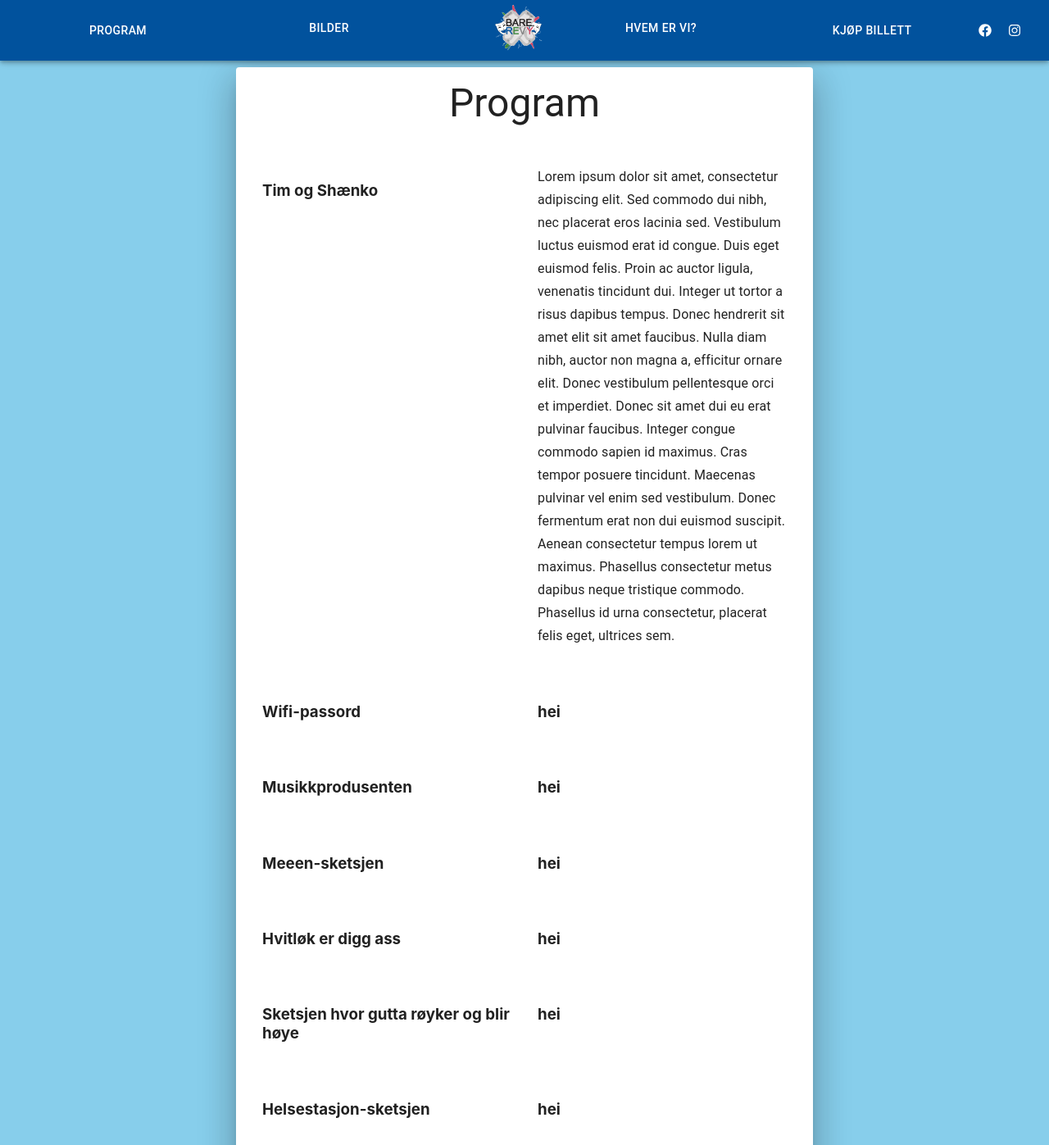
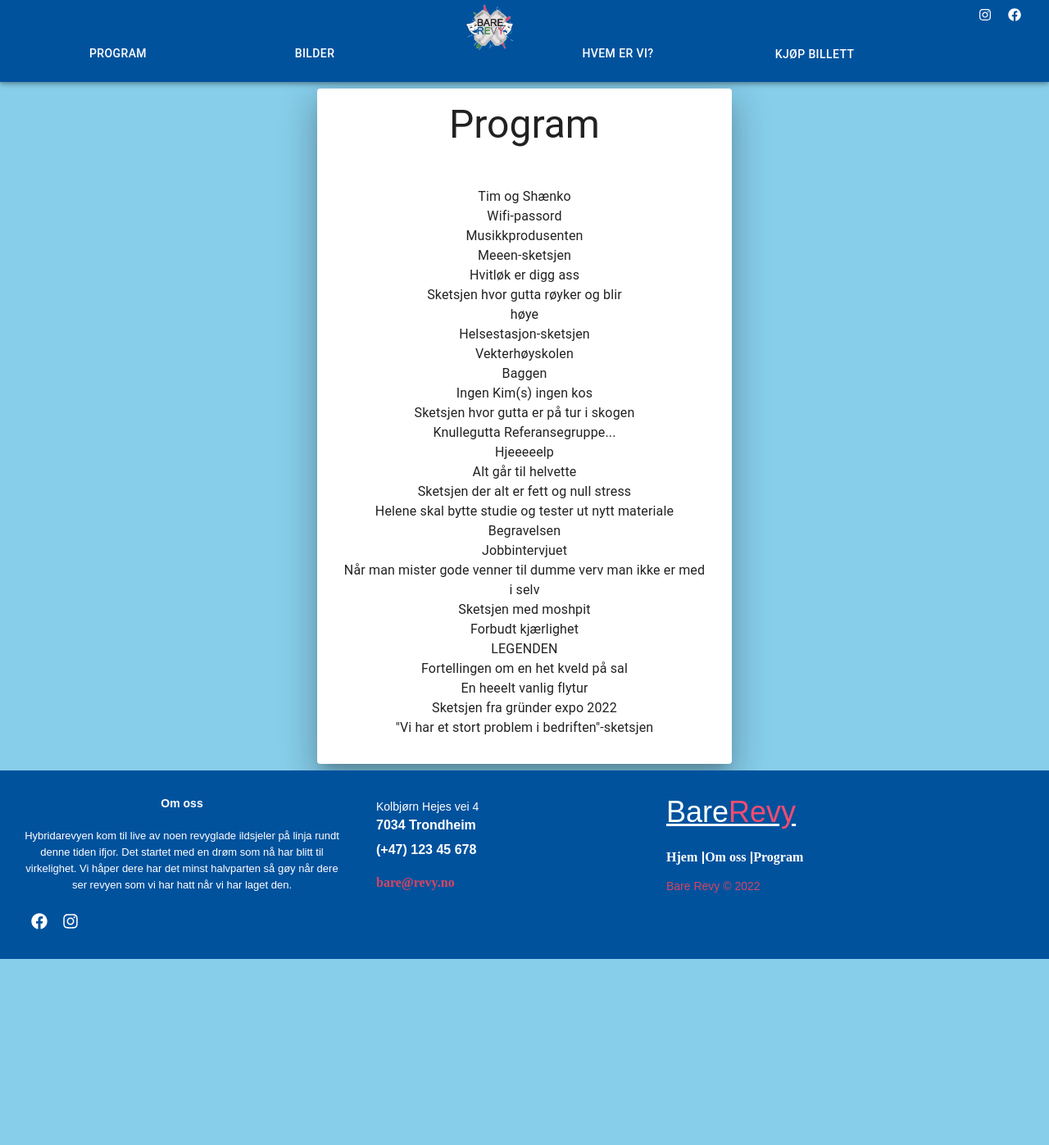
Before and after one commit to johafr/Hybridarevyen, a React (Create React App) app: page /Program in a window 1280 px wide. Shown: the top 1397 px of the page at 82% size. After the commit the page ends 1170 px from the top, so only its background shows below. Built offline with nearby package versions, Linux system fonts and the light colour scheme.

Commit message:
Fixed navbar and program

```diff
--- a/src/components/NavBar.tsx
+++ b/src/components/NavBar.tsx
@@ -22,8 +22,8 @@
 
 const useStyles = makeStyles({
   drawer: {
-    width: 250,
-  },
+    width: 250
+  }
 });
 
 export default function NavBar() {
@@ -34,17 +34,26 @@
   return (
     <>
       <BrowserView>
-        <Box sx={{ flexGrow: 1, position: "sticky", top: 0, zIndex: 9999 }}>
+        <Box
+          sx={{
+            width: "100%",
+            flexGrow: 1,
+            position: "sticky",
+            top: 0,
+            zIndex: 9999
+          }}
+        >
           <AppBar position="static" style={{ background: "#01529d" }}>
-            <Toolbar variant="regular">
+            <Toolbar variant="regular" sx={{ width: "auto" }}>
+              <Box sx={{ width: "100%", height: "auto" }}>
                 <Button
                   variant="text"
                   style={{
                     color: "white",
                     marginTop: "20px",
-                  transition: "0.2s",
+                    transition: "0.2s"
                   }}
-                onClick={(e) => history.push("/program")}
+                  onClick={e => history.push("/program")}
                 >
                   Program
                 </Button>
@@ -55,9 +64,9 @@
                     marginRight: "500px",
                     margin: "auto",
                     marginTop: "20px",
-                  transition: "0.2s",
+                    transition: "0.2s"
                   }}
-                onClick={(e) => history.push("/Images")}
+                  onClick={e => history.push("/Bilder")}
                 >
                   Bilder
                 </Button>
@@ -71,9 +80,9 @@
                     color: "white",
                     margin: "auto",
                     marginTop: "20px",
-                  transition: "0.2s",
+                    transition: "0.2s"
                   }}
-                onClick={(e) => history.push("/styret")}
+                  onClick={e => history.push("/styret")}
                 >
                   Hvem er vi?
                 </Button>
@@ -84,7 +93,7 @@
                       color: "white",
                       margin: "auto",
                       marginTop: "20px",
-                    transition: "0.2s",
+                      transition: "0.2s"
                     }}
                   >
                     Kjøp Billett
@@ -98,7 +107,7 @@
                     style={{
                       float: "right",
                       padding: "10px",
-                    transition: "0.2s",
+                      transition: "0.2s"
                     }}
                   />
                 </a>
@@ -110,10 +119,11 @@
                     style={{
                       float: "right",
                       padding: "10px",
-                    transition: "0.2s",
+                      transition: "0.2s"
                     }}
                   />
                 </a>
+              </Box>
             </Toolbar>
           </AppBar>
         </Box>
@@ -143,19 +153,19 @@
                   <ListItem button>
                     <ListItemText
                       primary="Program"
-                      onClick={(e) => history.push("/program")}
+                      onClick={e => history.push("/program")}
                     />
                   </ListItem>
                   <ListItem button>
                     <ListItemText
                       primary="Bilder"
-                      onClick={(e) => history.push("/Bilder")}
+                      onClick={e => history.push("/Bilder")}
                     />
                   </ListItem>
                   <ListItem button>
                     <ListItemText
                       primary="Hvem er vi?"
-                      onClick={(e) => history.push("/Styret")}
+                      onClick={e => history.push("/Styret")}
                     />
                   </ListItem>
                   <ListItem button>
--- a/src/screens/Program.tsx
+++ b/src/screens/Program.tsx
@@ -10,6 +10,33 @@
 interface props extends defaultProps {}
 
 const OmOss: React.FC<props> = () => {
+  var text = `Tim og Shænko \n
+                Wifi-passord \n
+                Musikkprodusenten \n
+                Meeen-sketsjen \n
+                Hvitløk er digg ass \n
+                Sketsjen hvor gutta røyker og blir
+                høye \n
+                Helsestasjon-sketsjen \n
+                Vekterhøyskolen\n
+                Baggen \n
+                Ingen Kim(s) ingen kos \n
+                Sketsjen hvor gutta er på tur i skogen\n
+                Knullegutta Referansegruppe... \n
+                Hjeeeeelp \n
+                Alt går til helvette \n
+                Sketsjen der alt er fett og null stress \n
+                Helene skal bytte studie og tester ut nytt materiale \n
+                Begravelsen \n
+                Jobbintervjuet \n
+                Når man mister gode venner til dumme verv man ikke er med i selv \n
+                Sketsjen med moshpit \n
+                Forbudt kjærlighet \n
+                LEGENDEN \n
+                Fortellingen om en het kveld på sal \n
+                En heeelt vanlig flytur \n
+                Sketsjen fra gründer expo 2022 \n
+                "Vi har et stort problem i bedriften"-sketsjen`;
   return (
     <div>
       <NavBar />
@@ -28,7 +55,7 @@
             flexWrap: "wrap",
             "& > :not(style)": {
               m: 1,
-              width: "55%",
+              width: "90%",
               height: "auto",
               minHeight: 500
             }
@@ -41,194 +68,11 @@
               </Box>
             </Grid>
             <Box m={4}>
-              <Grid container className="divide-container" spacing={4}>
-                <Grid className="divide-container" item xs={12} sm={6} md={6}>
-                  <h3>Tim og Shænko</h3>
-                </Grid>
-                <Grid className="divide-container" item xs={12} sm={6} md={6}>
-                  <Typography variant="subtitle1" paragraph>
-                    Lorem ipsum dolor sit amet, consectetur adipiscing elit. Sed
-                    commodo dui nibh, nec placerat eros lacinia sed. Vestibulum
-                    luctus euismod erat id congue. Duis eget euismod felis.
-                    Proin ac auctor ligula, venenatis tincidunt dui. Integer ut
-                    tortor a risus dapibus tempus. Donec hendrerit sit amet elit
-                    sit amet faucibus. Nulla diam nibh, auctor non magna a,
-                    efficitur ornare elit. Donec vestibulum pellentesque orci et
-                    imperdiet. Donec sit amet dui eu erat pulvinar faucibus.
-                    Integer congue commodo sapien id maximus. Cras tempor
-                    posuere tincidunt. Maecenas pulvinar vel enim sed
-                    vestibulum. Donec fermentum erat non dui euismod suscipit.
-                    Aenean consectetur tempus lorem ut maximus. Phasellus
-                    consectetur metus dapibus neque tristique commodo. Phasellus
-                    id urna consectetur, placerat felis eget, ultrices sem.
-                  </Typography>
-                </Grid>
-                <Grid className="divide-container" item xs={12} sm={6} md={6}>
-                  <h3>Wifi-passord</h3>
-                </Grid>
-                <Grid className="divide-container" item xs={12} sm={6} md={6}>
-                  <h3>hei</h3>
-                </Grid>
-                <Grid className="divide-container" item xs={12} sm={6} md={6}>
-                  <h3>Musikkprodusenten</h3>
-                </Grid>
-                <Grid className="divide-container" item xs={12} sm={6} md={6}>
-                  <h3>hei</h3>
-                </Grid>
-                <Grid className="divide-container" item xs={12} sm={6} md={6}>
-                  <h3>Meeen-sketsjen</h3>
-                </Grid>
-                <Grid className="divide-container" item xs={12} sm={6} md={6}>
-                  <h3>hei</h3>
-                </Grid>
-                <Grid className="divide-container" item xs={12} sm={6} md={6}>
-                  <h3>Hvitløk er digg ass</h3>
-                </Grid>
-                <Grid className="divide-container" item xs={12} sm={6} md={6}>
-                  <h3>hei</h3>
-                </Grid>
-                <Grid className="divide-container" item xs={12} sm={6} md={6}>
-                  <h3>Sketsjen hvor gutta røyker og blir høye</h3>
-                </Grid>
-                <Grid className="divide-container" item xs={12} sm={6} md={6}>
-                  <h3>hei</h3>
-                </Grid>
-                <Grid className="divide-container" item xs={12} sm={6} md={6}>
-                  <h3>Helsestasjon-sketsjen</h3>
-                </Grid>
-                <Grid className="divide-container" item xs={12} sm={6} md={6}>
-                  <h3>hei</h3>
-                </Grid>
-                <Grid className="divide-container" item xs={12} sm={6} md={6}>
-                  <h3>Vekterhøyskolen</h3>
-                </Grid>
-                <Grid className="divide-container" item xs={12} sm={6} md={6}>
-                  <h3>hei</h3>
-                </Grid>
-                <Grid className="divide-container" item xs={12} sm={6} md={6}>
-                  <h3>Baggen</h3>
-                </Grid>
-                <Grid className="divide-container" item xs={12} sm={6} md={6}>
-                  <h3>hei</h3>
-                </Grid>
-                <Grid className="divide-container" item xs={12} sm={6} md={6}>
-                  <h3>Ingen Kim(s) ingen kos</h3>
-                </Grid>
-                <Grid className="divide-container" item xs={12} sm={6} md={6}>
-                  <h3>hei</h3>
-                </Grid>
-                <Grid className="divide-container" item xs={12} sm={6} md={6}>
-                  <h3>Sketsjen hvor gutta er på tur i skogen</h3>
-                </Grid>
-                <Grid className="divide-container" item xs={12} sm={6} md={6}>
-                  <h3>hei</h3>
-                </Grid>
-                <Grid className="divide-container" item xs={12} sm={6} md={6}>
-                  <h3>Knullegutta</h3>
-                </Grid>
-                <Grid className="divide-container" item xs={12} sm={6} md={6}>
-                  <h3>hei</h3>
-                </Grid>
-                <Grid className="divide-container" item xs={12} sm={6} md={6}>
-                  <h3>Referansegruppe...</h3>
-                </Grid>
-                <Grid className="divide-container" item xs={12} sm={6} md={6}>
-                  <h3>hei</h3>
-                </Grid>
-                <Grid className="divide-container" item xs={12} sm={6} md={6}>
-                  <h3>Hjeeeeelp</h3>
-                </Grid>
-                <Grid className="divide-container" item xs={12} sm={6} md={6}>
-                  <h3>hei</h3>
-                </Grid>
-                <Grid className="divide-container" item xs={12} sm={6} md={6}>
-                  <h3>Alt går til helvette</h3>
-                </Grid>
-                <Grid className="divide-container" item xs={12} sm={6} md={6}>
-                  <h3>hei</h3>
-                </Grid>
-                <Grid className="divide-container" item xs={12} sm={6} md={6}>
-                  <h3>PAUSE</h3>
-                </Grid>
-                <Grid className="divide-container" item xs={12} sm={6} md={6}>
-                  <h3>hei</h3>
-                </Grid>
-                <Grid className="divide-container" item xs={12} sm={6} md={6}>
-                  <h3>Sketsjen der alt er fett og null stress</h3>
-                </Grid>
-                <Grid className="divide-container" item xs={12} sm={6} md={6}>
-                  <h3>hei</h3>
-                </Grid>
-                <Grid className="divide-container" item xs={12} sm={6} md={6}>
-                  <h3>Helene skal bytte studie og tester ut nytt materiale</h3>
-                </Grid>
-                <Grid className="divide-container" item xs={12} sm={6} md={6}>
-                  <h3>hei</h3>
-                </Grid>
-                <Grid className="divide-container" item xs={12} sm={6} md={6}>
-                  <h3>Begravelsen</h3>
-                </Grid>
-                <Grid className="divide-container" item xs={12} sm={6} md={6}>
-                  <h3>hei</h3>
-                </Grid>
-                <Grid className="divide-container" item xs={12} sm={6} md={6}>
-                  <h3>Jobbintervjuet</h3>
-                </Grid>
-                <Grid className="divide-container" item xs={12} sm={6} md={6}>
-                  <h3>hei</h3>
-                </Grid>
-                <Grid className="divide-container" item xs={12} sm={6} md={6}>
-                  <h3>
-                    Når man mister gode venner til dumme verv man ikke er med i
-                    selv
-                  </h3>
-                </Grid>
-                <Grid className="divide-container" item xs={12} sm={6} md={6}>
-                  <h3>hei</h3>
-                </Grid>
-                <Grid className="divide-container" item xs={12} sm={6} md={6}>
-                  <h3>Sketsjen med moshpit</h3>
-                </Grid>
-                <Grid className="divide-container" item xs={12} sm={6} md={6}>
-                  <h3>hei</h3>
-                </Grid>
-                <Grid className="divide-container" item xs={12} sm={6} md={6}>
-                  <h3>Forbudt kjærlighet</h3>
-                </Grid>
-                <Grid className="divide-container" item xs={12} sm={6} md={6}>
-                  <h3>hei</h3>
-                </Grid>
-                <Grid className="divide-container" item xs={12} sm={6} md={6}>
-                  <h3>LEGENDEN</h3>
-                </Grid>
-                <Grid className="divide-container" item xs={12} sm={6} md={6}>
-                  <h3>hei</h3>
-                </Grid>
-                <Grid className="divide-container" item xs={12} sm={6} md={6}>
-                  <h3>Fortellingen om en het kveld på sal</h3>
-                </Grid>
-                <Grid className="divide-container" item xs={12} sm={6} md={6}>
-                  <h3>hei</h3>
-                </Grid>
-                <Grid className="divide-container" item xs={12} sm={6} md={6}>
-                  <h3>En heeelt vanlig flytur</h3>
-                </Grid>
-                <Grid className="divide-container" item xs={12} sm={6} md={6}>
-                  <h3>hei</h3>
-                </Grid>
-                <Grid className="divide-container" item xs={12} sm={6} md={6}>
-                  <h3>Sketsjen fra gründer expo 2022</h3>
-                </Grid>
-                <Grid className="divide-container" item xs={12} sm={6} md={6}>
-                  <h3>hei</h3>
-                </Grid>
-                <Grid className="divide-container" item xs={12} sm={6} md={6}>
-                  <h3>"Vi har et stort problem i bedriften"-sketsjen</h3>
-                </Grid>
-                <Grid className="divide-container" item xs={12} sm={6} md={6}>
-                  <h3>hei</h3>
-                </Grid>
-              </Grid>
+              <Typography align="center" style={{ wordWrap: "break-word" }}>
+                {text.split("\n").map((i, key) => {
+                  return <div key={key}>{i}</div>;
+                })}
+              </Typography>
             </Box>
           </Paper>
         </Box>
```
Also changed, not shown: src/bilderr/logo_gray.png (added). Lines whose indentation alone changed are shown as unchanged.
